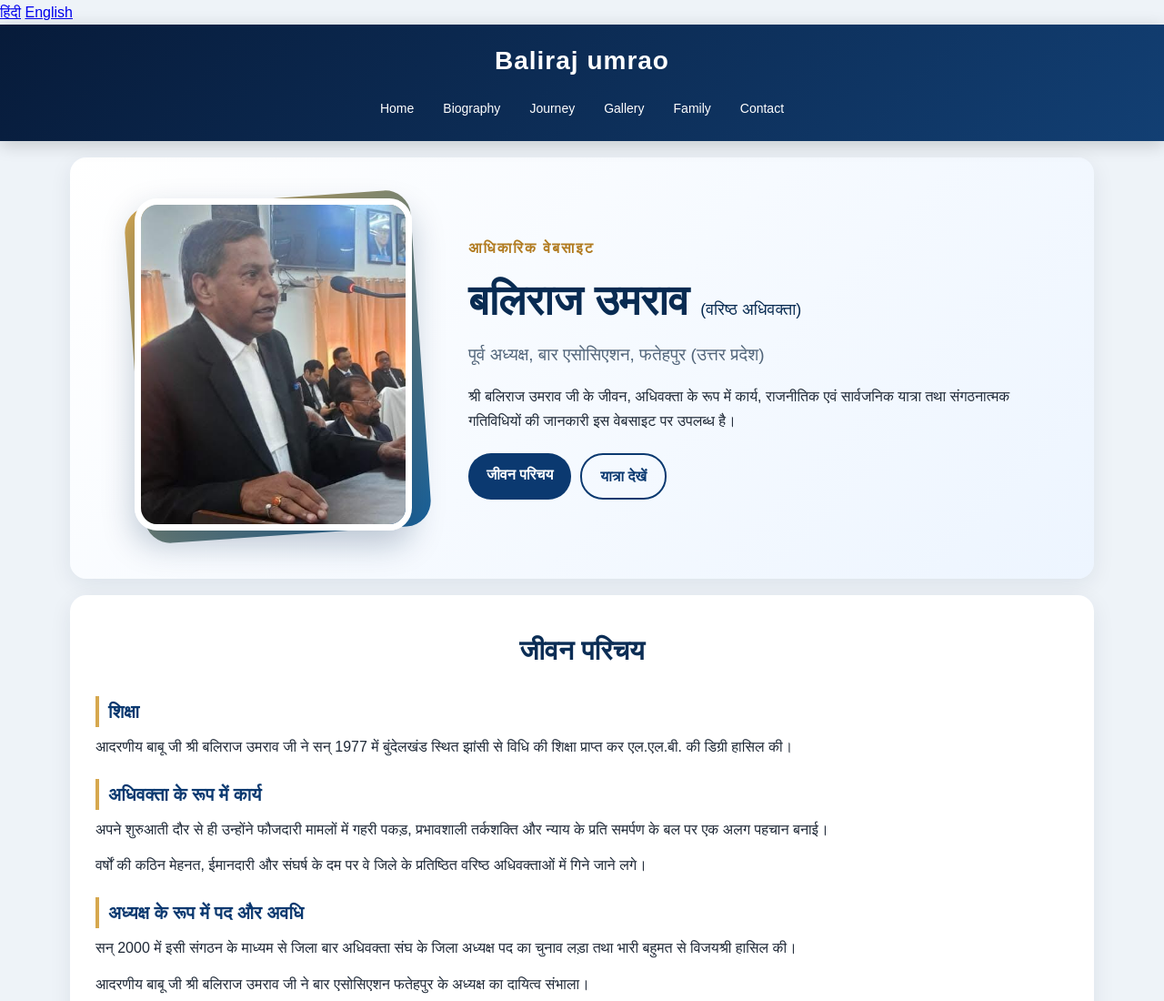
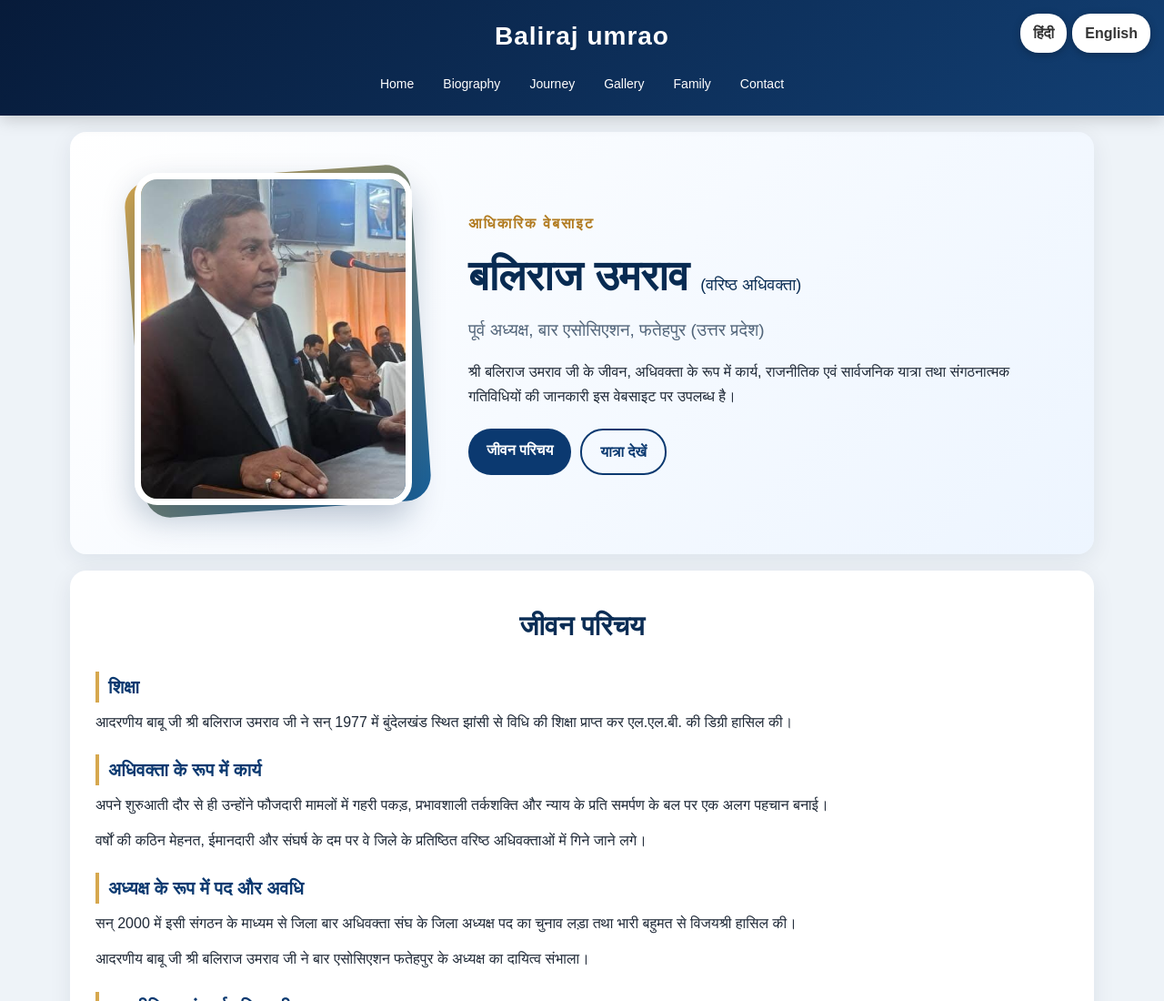
Before and after one commit to umraokaransingh-maker/Baliraj-Umrao-website, a plain HTML site: page index.html in a window 1280 px wide. Shown: the top 1100 px of the page at 91% size. Drawn offline with Linux system fonts and the light colour scheme.

Commit message:
Update style.css

```diff
--- a/style.css
+++ b/style.css
@@ -704,3 +704,28 @@ footer {
         font-size: 14px;
     }
 }
+/* Language Switcher */
+
+.language-switcher {
+    position: fixed;
+    top: 15px;
+    right: 15px;
+    z-index: 9999;
+    display: flex;
+    gap: 6px;
+}
+
+.language-switcher a {
+    display: block;
+    background: white;
+    color: #333;
+    padding: 8px 14px;
+    border-radius: 20px;
+    text-decoration: none;
+    font-weight: bold;
+    box-shadow: 0 2px 8px rgba(0,0,0,0.25);
+}
+
+.language-switcher a:hover {
+    transform: scale(1.05);
+}
```
